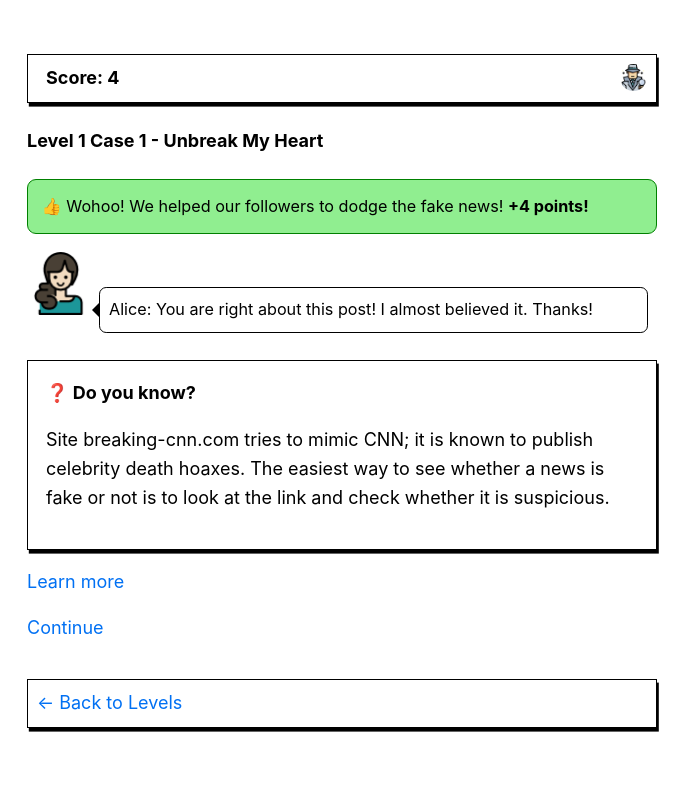
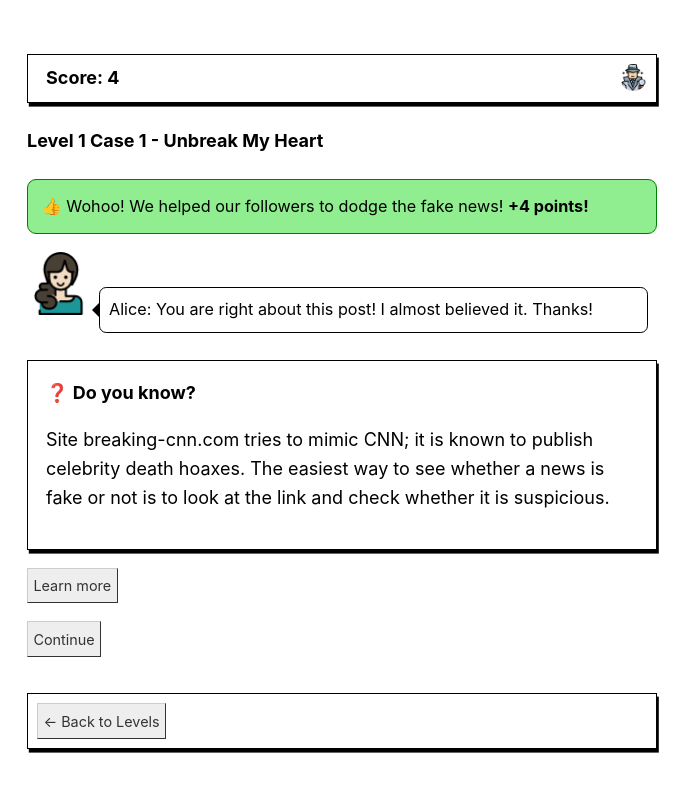
Before and after one commit to rendybjunior/fake-news-detective, a Next.js app: page /results/result_1_1a in a window 1280 px wide. Shown: the top 792 px of the page, without its empty margins (0-695 px from the left). Built offline with nearby package versions, Linux system fonts and the light colour scheme.

Commit message:
button styling

```diff
--- a/components/layout.js
+++ b/components/layout.js
@@ -1,6 +1,7 @@
 import Head from 'next/head';
 import styles from './layout.module.css';
 import utilStyles from '../styles/utils.module.css';
+import homeStyles from '../styles/home.module.css';
 import Link from 'next/link';
 import Score from './score';
 import BGM from './bgm'
@@ -55,7 +56,7 @@ export default function Layout({ children, home, levels, score, story }) {
 			<div className={styles.gameFooter}>
 				<div className={styles.backToHome}>
 				<Link href="/levels">
-					<a>← Back to Levels</a>
+					<a className={homeStyles.button}>← Back to Levels</a>
 				</Link>
 				</div>
 			</div>
@@ -64,7 +65,7 @@ export default function Layout({ children, home, levels, score, story }) {
 			<>
 			<div className={styles.gameFooter}>
 				<Link href="/about">
-					<a>About</a>
+					<a className={homeStyles.button}>About</a>
 				</Link>
 			</div>
 			<BGM />
--- a/components/userlevel.js
+++ b/components/userlevel.js
@@ -1,4 +1,5 @@
 import { Component } from 'react';
+import homeStyles from '../styles/home.module.css';
 
 export default class UserLevel extends Component {
 	constructor(props) {
@@ -37,7 +38,13 @@ export default class UserLevel extends Component {
 		) {
 			return <div>{this.props.children}</div>;
 		} else {
-			return <div>(Locked) {this.props.gameTitle}</div>;
+			return (
+				<div>
+					<a href="#" className={homeStyles.button}>
+						<b>Locked</b> &#128274; {this.props.gameTitle}
+					</a>
+				</div>
+			);
 		}
 	}
 }
--- a/pages/index.js
+++ b/pages/index.js
@@ -12,7 +12,7 @@ export default function Home() {
 			<section className={homeStyles.startButton}>
 				<h2>
 					<Link href="/story">
-						<a>Start</a>
+						<a className={homeStyles.button}>Start</a>
 					</Link>
 				</h2>
 			</section>
--- a/pages/levels.js
+++ b/pages/levels.js
@@ -29,7 +29,7 @@ export default function Levels({ allCasesData }) {
 						<li className={utilStyles.listItem} key={id}>
 							<UserLevel gameLevel={level} gameCase={cases} gameTitle={title}>
 								<Link href="/cases/[id]" as={`/cases/${id}`}>
-									{title}
+									<a className={`${homeStyles.button} ${homeStyles.blockbutton}`}>{title}</a>
 								</Link>
 							</UserLevel>
 						</li>
--- a/pages/results/[id].js
+++ b/pages/results/[id].js
@@ -44,7 +44,7 @@ export default function Result({ resultData }) {
 				<audio id="bgm" src="/sounds/362204__taranp__horn-fail-wahwah-3.mp3" autoPlay={true} />
 			)}
 			<p>
-				<a href={resultData.reference} target="_blank">
+				<a href={resultData.reference} target="_blank" className={homeStyles.button}>
 					Learn more
 				</a>
 			</p>
@@ -57,7 +57,7 @@ export default function Result({ resultData }) {
 					newCase={resultData.next_case}
 				>
 					<Link href="/cases/[id]" as={`/cases/${resultData.next_id}`}>
-						Continue
+						<a className={homeStyles.button}>Continue</a>
 					</Link>
 				</UserLevel>
 			</p>
--- a/pages/story.js
+++ b/pages/story.js
@@ -19,7 +19,7 @@ export default function Story() {
 			</div>
 			<section className={homeStyles.startButton}>
 				<Link href="/story2">
-					<a>Next</a>
+					<a className={homeStyles.button}>Next</a>
 				</Link>
 			</section>
 		</Layout>
--- a/pages/story2.js
+++ b/pages/story2.js
@@ -21,7 +21,7 @@ export default function Story2() {
 			</div>
 			<section className={homeStyles.startButton}>
 				<Link href="/levels">
-					<a>Next</a>
+					<a className={homeStyles.button}>Next</a>
 				</Link>
 			</section>
 		</Layout>
--- a/styles/home.module.css
+++ b/styles/home.module.css
@@ -87,3 +87,25 @@
 	background-color: lightpink;
 	border-color: red;
 }
+
+.button {
+	font: bold;
+	font-size: 80%;
+	text-decoration: none;
+	background-color: #eeeeee;
+	color: #333333;
+	padding: 0.3rem;
+	border-top: 0.05rem solid #cccccc;
+	border-right: 0.05rem solid #333333;
+	border-bottom: 0.05rem solid #333333;
+	border-left: 0.05rem solid #cccccc;
+	display: inline-block;
+}
+
+.blockbutton {
+	display: block;
+}
+
+.options {
+	margin: 1rem 0 1rem 0;
+}
```
Also changed, not shown: components/caselayout.js (+6 -2 lines).
